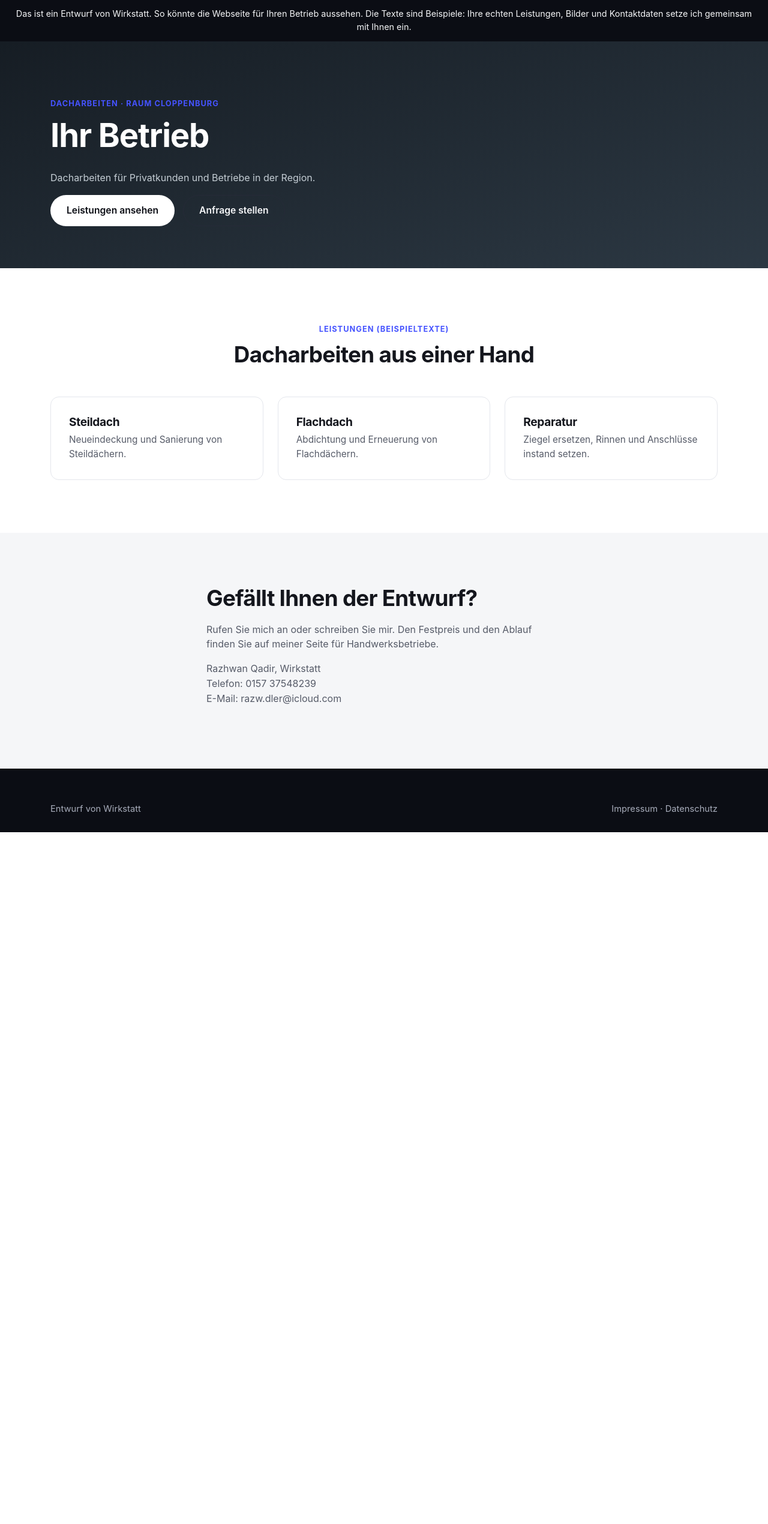
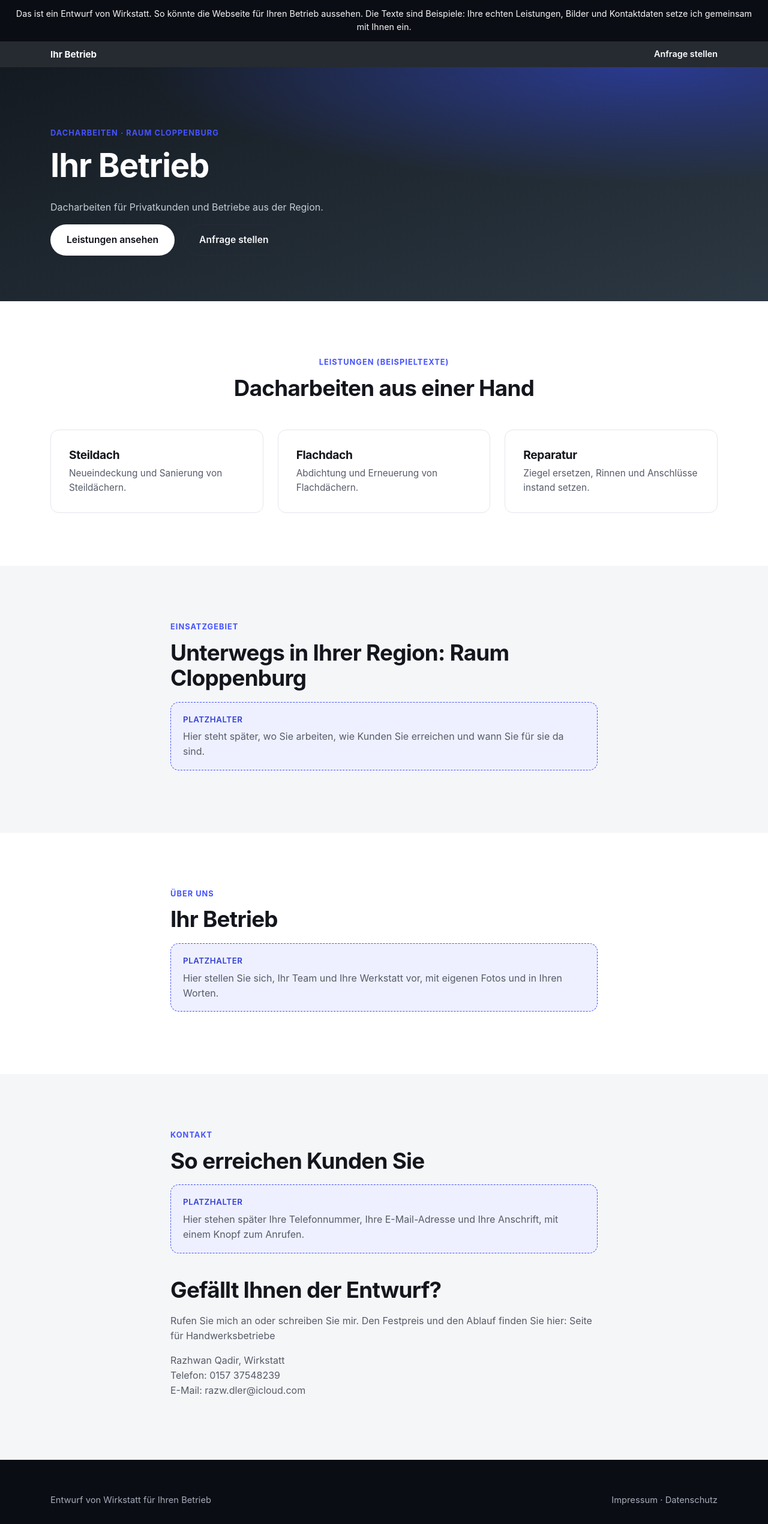
Before and after one commit to Razhwan03/wirkstatt-website, a plain HTML site: page demos/entwurf-dachdecker.html in a window 1280 px wide. Shown: the whole page at 60% size. Before the commit the page ends 1387 px from the top, so only its background shows below. Drawn offline with Linux system fonts and the light colour scheme.

Commit message:
JARVIS: Webseiten für Handwerksbetriebe: Angebotsseite und Demos

```diff
--- a/demos/entwurf-dachdecker.html
+++ b/demos/entwurf-dachdecker.html
@@ -6,22 +6,36 @@
 <title>Entwurf: Dacharbeiten | Wirkstatt</title>
 <meta name="description" content="Entwurf von Wirkstatt: so könnte die Webseite für einen Betrieb aussehen. Beispieltexte.">
 <meta name="robots" content="noindex, nofollow">
+<meta name="referrer" content="no-referrer">
 <link rel="icon" type="image/svg+xml" href="../assets/favicon.svg">
 <link rel="stylesheet" href="../assets/style.css">
 <style>
-  .hw-hero { background: linear-gradient(160deg,#161d24,#2c3843); color:#fff; padding:90px 0 70px; }
-  .hw-hero p.lead { color:#c3ccd3; max-width:520px; }
+  [hidden] { display: none !important; }
+  .hw-hero { background: radial-gradient(120% 90% at 85% 0%, #2a3a8f 0%, rgba(42,58,143,0) 55%), linear-gradient(160deg,#141a21,#2c3843);
+              color:#fff; padding:96px 0 76px; }
+  .hw-hero p.lead { color:#c3ccd3; max-width:540px; }
+  .hw-hero h1 { word-break: break-word; }
+  .hw-nav { position: sticky; top: 0; z-index: 5; background: rgba(20,26,33,.92); color:#fff; backdrop-filter: blur(6px); }
+  .hw-nav .container { display:flex; justify-content:space-between; align-items:center; gap:16px; padding-top:10px; padding-bottom:10px; }
+  .hw-nav strong { font-size: .95rem; white-space: nowrap; overflow: hidden; text-overflow: ellipsis; }
+  .hw-nav a { color:#fff; font-weight:600; font-size:.9rem; text-decoration:none; white-space:nowrap; }
+  .hw-platz { border: 1px dashed var(--accent); border-radius: 14px; padding: 18px 20px; background: var(--accent-soft); }
+  .hw-platz small { display:block; color: var(--accent-dark); font-weight:600; margin-bottom:6px; letter-spacing:.04em; text-transform:uppercase; }
+  .bewegt .auftritt { opacity: 0; transform: translateY(18px); transition: opacity .6s ease, transform .6s ease; }
+  .bewegt .auftritt.da { opacity: 1; transform: none; }
 </style>
 </head>
 <body>
 
 <div class="demo-banner">Das ist ein Entwurf von Wirkstatt. So könnte die Webseite für Ihren Betrieb aussehen. Die Texte sind Beispiele: Ihre echten Leistungen, Bilder und Kontaktdaten setze ich gemeinsam mit Ihnen ein.</div>
 
+<nav class="hw-nav"><div class="container"><strong data-name>Ihr Betrieb</strong><a href="#kontakt">Anfrage stellen</a></div></nav>
+
 <section class="hw-hero">
   <div class="container">
-    <span class="eyebrow">Dacharbeiten · Raum Cloppenburg</span>
-    <h1 id="betrieb">Ihr Betrieb</h1>
-    <p class="lead">Dacharbeiten für Privatkunden und Betriebe in der Region.</p>
+    <span class="eyebrow">Dacharbeiten · <span data-ort>Raum Cloppenburg</span></span>
+    <h1 id="betrieb" data-name>Ihr Betrieb</h1>
+    <p class="lead">Dacharbeiten für Privatkunden und Betriebe aus <span data-ort-umgebung>der Region</span>.</p>
     <div class="cta-row">
       <a href="#leistungen" class="btn btn-invert">Leistungen ansehen</a>
       <a href="#kontakt" class="btn btn-ghost-invert">Anfrage stellen</a>
@@ -33,38 +47,80 @@
   <div class="container">
     <div class="section-head center"><span class="eyebrow">Leistungen (Beispieltexte)</span><h2>Dacharbeiten aus einer Hand</h2></div>
     <div class="grid grid-3">
-      <div class="card">
+      <div class="card auftritt" data-leistung="0">
         <h3>Steildach</h3>
         <p>Neueindeckung und Sanierung von Steildächern.</p>
       </div>
-      <div class="card">
+      <div class="card auftritt" data-leistung="1">
         <h3>Flachdach</h3>
         <p>Abdichtung und Erneuerung von Flachdächern.</p>
       </div>
-      <div class="card">
+      <div class="card auftritt" data-leistung="2">
         <h3>Reparatur</h3>
         <p>Ziegel ersetzen, Rinnen und Anschlüsse instand setzen.</p>
+      </div>
+      <div class="card auftritt" data-leistung="3" hidden>
+        <h3>Dachfenster</h3>
+        <p>Einbau und Austausch von Dachfenstern.</p>
+      </div>
+      <div class="card auftritt" data-leistung="4" hidden>
+        <h3>Klempnerarbeiten</h3>
+        <p>Dachrinnen, Fallrohre und Anschlüsse aus Metall.</p>
+      </div>
+      <div class="card auftritt" data-leistung="5" hidden>
+        <h3>Dachdämmung</h3>
+        <p>Dämmung von Dach und oberster Geschossdecke.</p>
+      </div>
+      <div class="card auftritt" data-leistung="6" hidden>
+        <h3>Fassadenverkleidung</h3>
+        <p>Verkleidung von Außenwänden und Giebeln.</p>
       </div>
     </div>
   </div>
 </section>
 
+<section class="section section-soft">
+  <div class="container" style="max-width:760px;">
+    <div class="auftritt">
+      <span class="eyebrow">Einsatzgebiet</span>
+      <h2>Unterwegs in Ihrer Region: <span data-ort-umgebung>Raum Cloppenburg</span></h2>
+      <p class="hw-platz"><small>Platzhalter</small>Hier steht später, wo Sie arbeiten, wie Kunden Sie erreichen und wann Sie für sie da sind.</p>
+    </div>
+  </div>
+</section>
+
+<section class="section">
+  <div class="container" style="max-width:760px;">
+    <div class="auftritt">
+      <span class="eyebrow">Über uns</span>
+      <h2 data-name>Ihr Betrieb</h2>
+      <p class="hw-platz"><small>Platzhalter</small>Hier stellen Sie sich, Ihr Team und Ihre Werkstatt vor, mit eigenen Fotos und in Ihren Worten.</p>
+    </div>
+  </div>
+</section>
+
 <section id="kontakt" class="section section-soft">
-  <div class="container" style="max-width:640px;">
-    <h2>Gefällt Ihnen der Entwurf?</h2>
-    <p>Rufen Sie mich an oder schreiben Sie mir. Den Festpreis und den Ablauf finden Sie auf meiner
-    <a href="../handwerk/">Seite für Handwerksbetriebe</a>.</p>
-    <p>Razhwan Qadir, Wirkstatt<br>Telefon: <a href="tel:+4915737548239">0157 37548239</a><br>E-Mail: <a href="mailto:razw.dler@icloud.com">razw.dler@icloud.com</a></p>
+  <div class="container" style="max-width:760px;">
+    <div class="auftritt">
+      <span class="eyebrow">Kontakt</span>
+      <h2>So erreichen Kunden Sie</h2>
+      <p class="hw-platz"><small>Platzhalter</small>Hier stehen später Ihre Telefonnummer, Ihre E-Mail-Adresse und Ihre Anschrift, mit einem Knopf zum Anrufen.</p>
+    </div>
+    <div class="auftritt" style="margin-top:40px;">
+      <h2>Gefällt Ihnen der Entwurf?</h2>
+      <p>Rufen Sie mich an oder schreiben Sie mir. Den Festpreis und den Ablauf finden Sie hier: <a href="../handwerk/">Seite für Handwerksbetriebe</a></p>
+      <p>Razhwan Qadir, Wirkstatt<br>Telefon: <a href="tel:+4915737548239">0157 37548239</a><br>E-Mail: <a href="mailto:razw.dler@icloud.com">razw.dler@icloud.com</a></p>
+    </div>
   </div>
 </section>
 
 <footer class="site-footer">
   <div class="container footer-bottom">
-    <span>Entwurf von Wirkstatt</span>
+    <span>Entwurf von Wirkstatt für <span data-name>Ihren Betrieb</span></span>
     <span><a href="../impressum.html">Impressum</a> · <a href="../datenschutz.html">Datenschutz</a></span>
   </div>
 </footer>
 
-<script>(function(){try{var n=decodeURIComponent(location.hash.slice(1)).replace(/[\u0000-\u001f<>]/g,"").trim().slice(0,80);if(n){document.getElementById("betrieb").textContent=n;document.title=n+" | Entwurf von Wirkstatt";}}catch(e){}})();</script>
+<script>(function(){try{var h=location.hash.slice(1),n="",o="",l="";if(/(^|&)n=/.test(h)){var q=new URLSearchParams(h);n=q.get("n")||"";o=q.get("o")||"";l=q.get("l")||"";}else{n=decodeURIComponent(h);}var s=function(t,m){return String(t||"").replace(/[\u0000-\u001f<>]/g,"").replace(/\s+/g," ").trim().slice(0,m);};n=s(n,80);o=s(o,40);l=String(l).replace(/[^0-9]/g,"").slice(0,9);var alle=function(a,f){var e=document.querySelectorAll("["+a+"]");for(var i=0;i<e.length;i++)f(e[i]);};if(n){alle("data-name",function(e){e.textContent=n;});document.title=n+" | Entwurf von Wirkstatt";}if(o){alle("data-ort",function(e){e.textContent=o;});alle("data-ort-umgebung",function(e){e.textContent=o+" und Umgebung";});}if(l){alle("data-leistung",function(e){e.hidden=l.indexOf(e.getAttribute("data-leistung"))<0;});}}catch(e){}try{if(window.IntersectionObserver&&!(window.matchMedia&&matchMedia("(prefers-reduced-motion: reduce)").matches)){document.documentElement.className+=" bewegt";var b=new IntersectionObserver(function(x){x.forEach(function(y){if(y.isIntersecting){y.target.className+=" da";b.unobserve(y.target);}});},{threshold:0.15});var r=document.querySelectorAll(".auftritt");for(var j=0;j<r.length;j++)b.observe(r[j]);}}catch(e){}})();</script>
 </body>
 </html>
```
